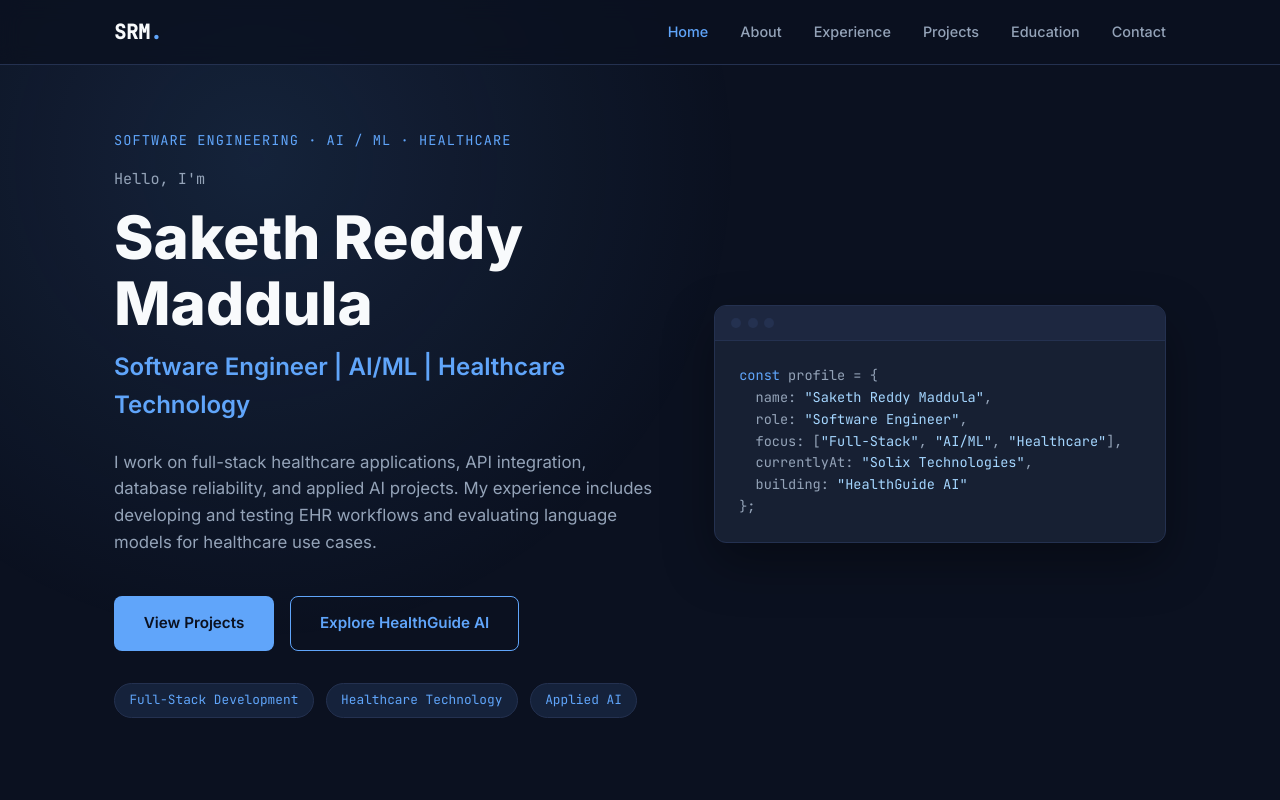
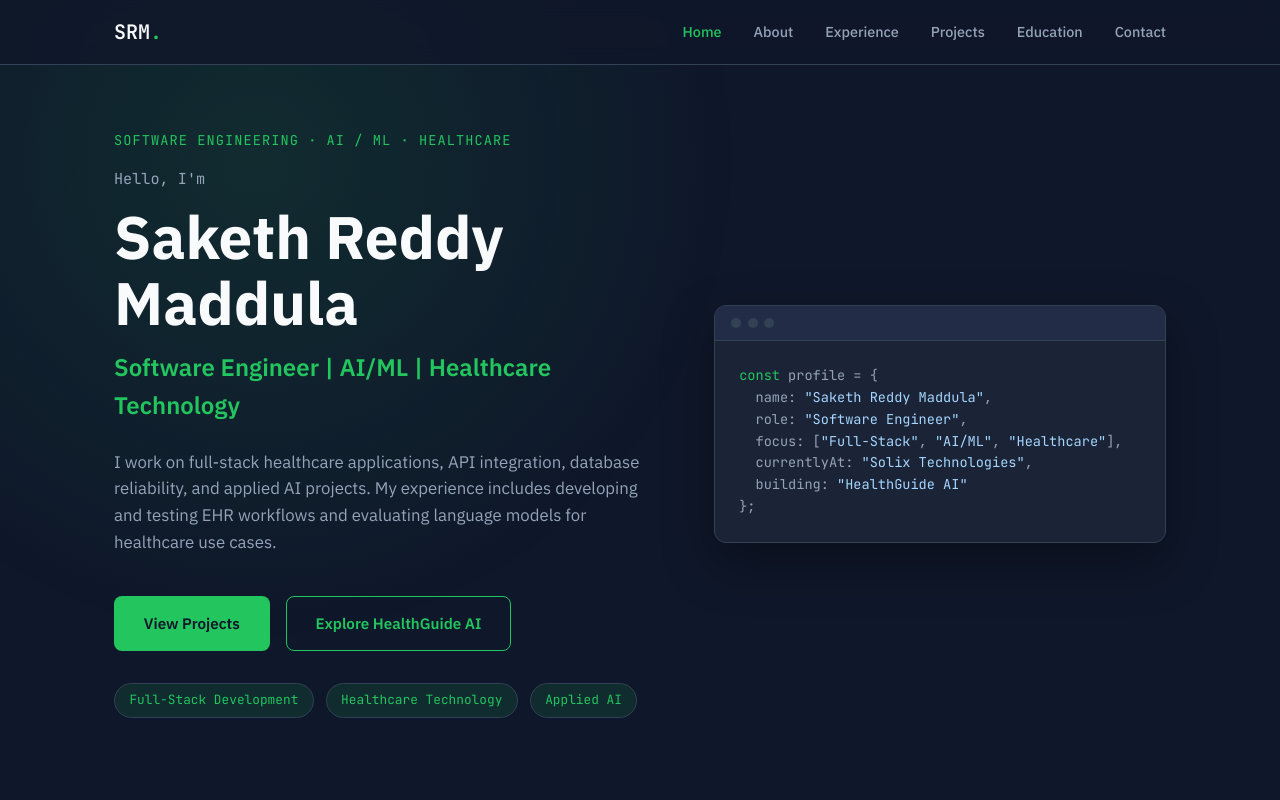
Before and after one commit to Saketh1053/Saketh1053.github.io, a plain HTML site: page index.html in a window 1280 px wide. Shown: the top 800 px of the page. Drawn offline with Linux system fonts and the light colour scheme.

Commit message:
Rebuild design system: dark-OLED palette, developer typography
Driven by the ui-ux-pro-max skill's design-system search for a
developer/technical dark-mode product: switches the color tokens to
a dark-OLED navy/green system with a correct on-accent text pairing
for the primary button, and the font pairing to IBM Plex Sans +
JetBrains Mono (recommended for developer/technical sites) in place
of Inter. Page structure and content are unchanged.

Also ignores .impeccable/, the local config folder for the design
QA tool added this session.

Co-Authored-By: Claude Sonnet 5 <noreply@anthropic.com>

```diff
--- a/css/style.css
+++ b/css/style.css
@@ -1,16 +1,17 @@
 :root {
-  --bg: #0b1120;
-  --surface: #172033;
-  --surface-hover: #1d2740;
-  --border: #243150;
+  --bg: #0f172a;
+  --surface: #1b2336;
+  --surface-hover: #232c47;
+  --border: #334155;
   --text: #f8fafc;
   --text-dim: #94a3b8;
-  --accent: #60a5fa;
-  --accent-dim: rgba(96, 165, 250, 0.12);
-  --font-sans: 'Inter', -apple-system, BlinkMacSystemFont, sans-serif;
+  --accent: #22c55e;
+  --on-accent: #0f172a;
+  --accent-dim: rgba(34, 197, 94, 0.12);
+  --font-sans: 'IBM Plex Sans', -apple-system, BlinkMacSystemFont, sans-serif;
   --font-mono: 'JetBrains Mono', monospace;
   --max-width: 1100px;
-  --transition: all 0.25s ease;
+  --transition: all 0.2s ease;
 }
 
 * { margin: 0; padding: 0; box-sizing: border-box; }
@@ -54,7 +55,7 @@ button:focus-visible,
   position: fixed;
   top: 0; left: 0; right: 0;
   z-index: 100;
-  background: rgba(11, 17, 32, 0.8);
+  background: rgba(15, 23, 42, 0.8);
   backdrop-filter: blur(10px);
   border-bottom: 1px solid var(--border);
 }
@@ -193,7 +194,7 @@ button:focus-visible,
 }
 .btn-primary {
   background: var(--accent);
-  color: #0b1120;
+  color: var(--on-accent);
 }
 .btn-primary:hover {
   transform: translateY(-2px);
@@ -601,7 +602,7 @@ figcaption {
 .lightbox {
   position: fixed;
   inset: 0;
-  background: rgba(11, 17, 32, 0.92);
+  background: rgba(15, 23, 42, 0.92);
   display: none;
   align-items: center;
   justify-content: center;
--- a/healthguide-ai.html
+++ b/healthguide-ai.html
@@ -6,7 +6,7 @@
 <title>HealthGuide AI | Saketh Reddy Maddula</title>
 <meta name="description" content="AIML-500 Workshop 1 Artifact 1: HealthGuide AI, a healthcare education assistant prototype with documented safety testing.">
 <link rel="preconnect" href="https://fonts.googleapis.com">
-<link href="https://fonts.googleapis.com/css2?family=Inter:wght@400;500;600;700;800&family=JetBrains+Mono:wght@400;500&display=swap" rel="stylesheet">
+<link href="https://fonts.googleapis.com/css2?family=IBM+Plex+Sans:wght@400;500;600;700&family=JetBrains+Mono:wght@400;500;600&display=swap" rel="stylesheet">
 <link rel="stylesheet" href="css/style.css">
 </head>
 <body>
--- a/index.html
+++ b/index.html
@@ -6,7 +6,7 @@
 <title>Saketh Reddy Maddula | Software Engineer, AI/ML, Healthcare Technology</title>
 <meta name="description" content="Portfolio of Saketh Reddy Maddula — software engineering, applied AI/ML, and healthcare technology projects.">
 <link rel="preconnect" href="https://fonts.googleapis.com">
-<link href="https://fonts.googleapis.com/css2?family=Inter:wght@400;500;600;700;800&family=JetBrains+Mono:wght@400;500&display=swap" rel="stylesheet">
+<link href="https://fonts.googleapis.com/css2?family=IBM+Plex+Sans:wght@400;500;600;700&family=JetBrains+Mono:wght@400;500;600&display=swap" rel="stylesheet">
 <link rel="stylesheet" href="css/style.css">
 </head>
 <body>
```
Also changed, not shown: projects.html (+1 -1 lines), 1 other file.
